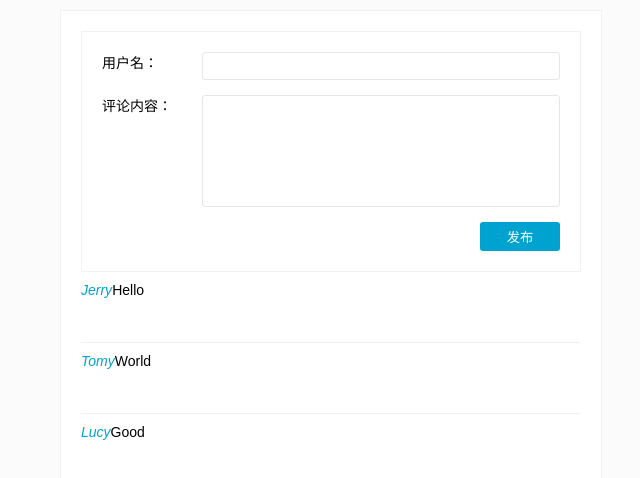
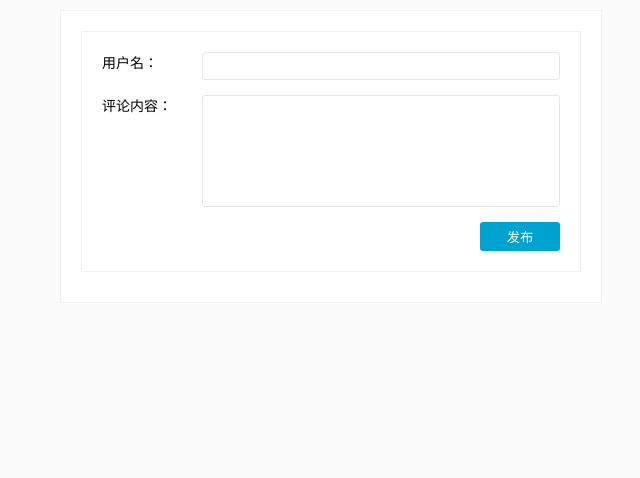
Before and after one commit to ONION-ZX/LearningReact, a React (Create React App) app in the folder 013-comment-app/: page / in a window 1280 px wide. Shown: the top 478 px of the page, without its empty margins (309-949 px from the left). Built offline with nearby package versions, Linux system fonts and the light colour scheme.

Commit message:
app 删除测试数据

```diff
--- a/013-comment-app/src/CommentApp.js
+++ b/013-comment-app/src/CommentApp.js
@@ -3,8 +3,15 @@
 import CommentList from './CommentList';
 
 class CommentApp extends Component {
+    constructor() {
+        super();
+        this.state = {
+            comments: []
+        }
+    }
     handleSubmitComment(comment) {
-        console.log(comment);
+        this.state.comments.push(comment);
+        this.setState({comments: this.state.comments})
     }
     render() {
         return(
@@ -12,7 +19,7 @@
                 <CommentInput
                     onSubmit={this.handleSubmitComment.bind(this)}
                 />
-                <CommentList />
+                <CommentList comments={this.state.comments} />
             </div>
         )
     }
--- a/013-comment-app/src/CommentList.js
+++ b/013-comment-app/src/CommentList.js
@@ -2,16 +2,13 @@
 import Comment from './Comment'
 
 class CommentList extends Component {
+    static defaultProps = {
+        comments: []
+    }
   render() {
-    const comments = [
-      {username: 'Jerry', content: 'Hello'},
-      {username: 'Tomy', content: 'World'},
-      {username: 'Lucy', content: 'Good'}
-    ]
-
     return (
       <div>
-        {comments.map((comment, i) => <Comment comment={comment} key={i} />)}
+        {this.props.comments.map((comment, i) => <Comment comment={comment} key={i} />)}
       </div>
     )
   }
```
